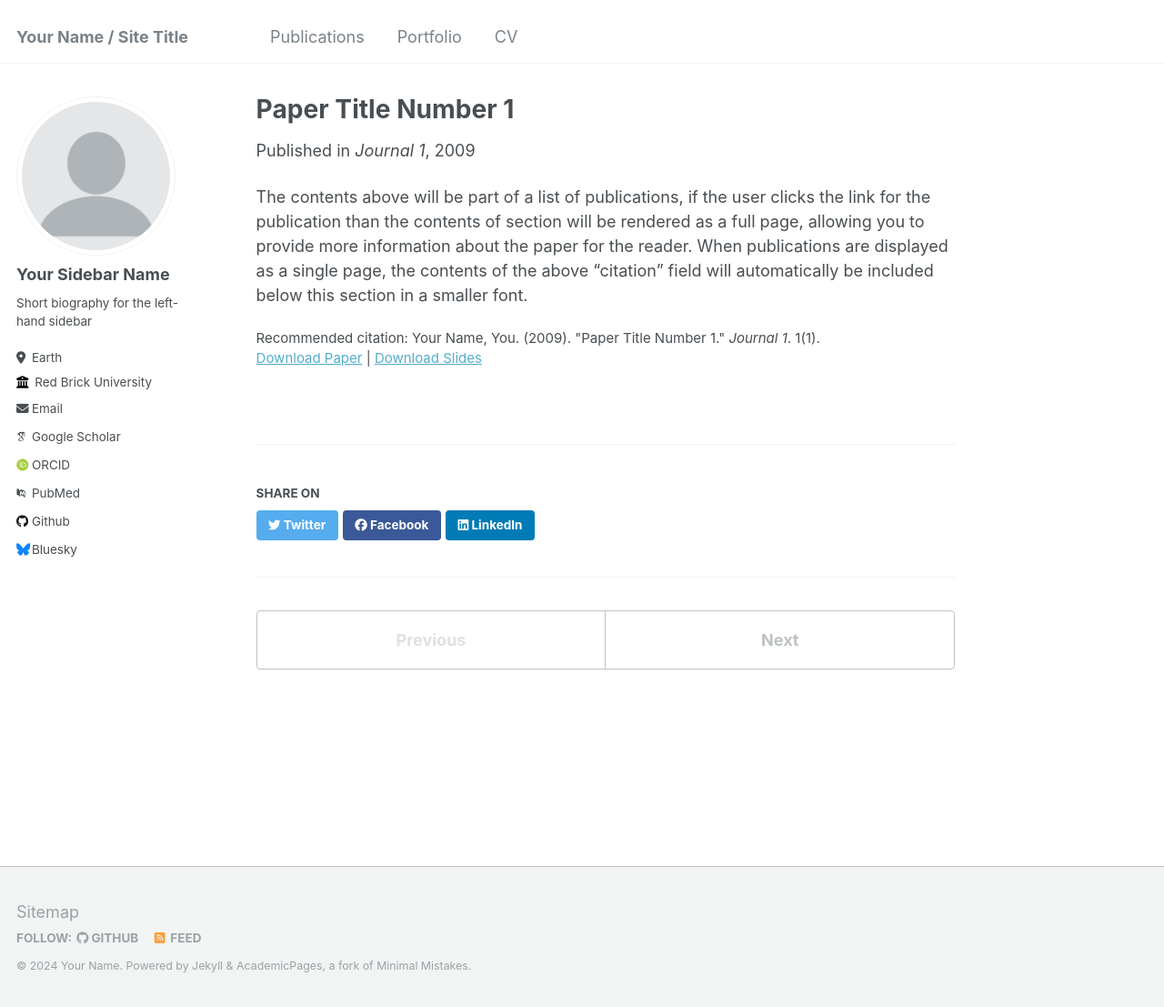
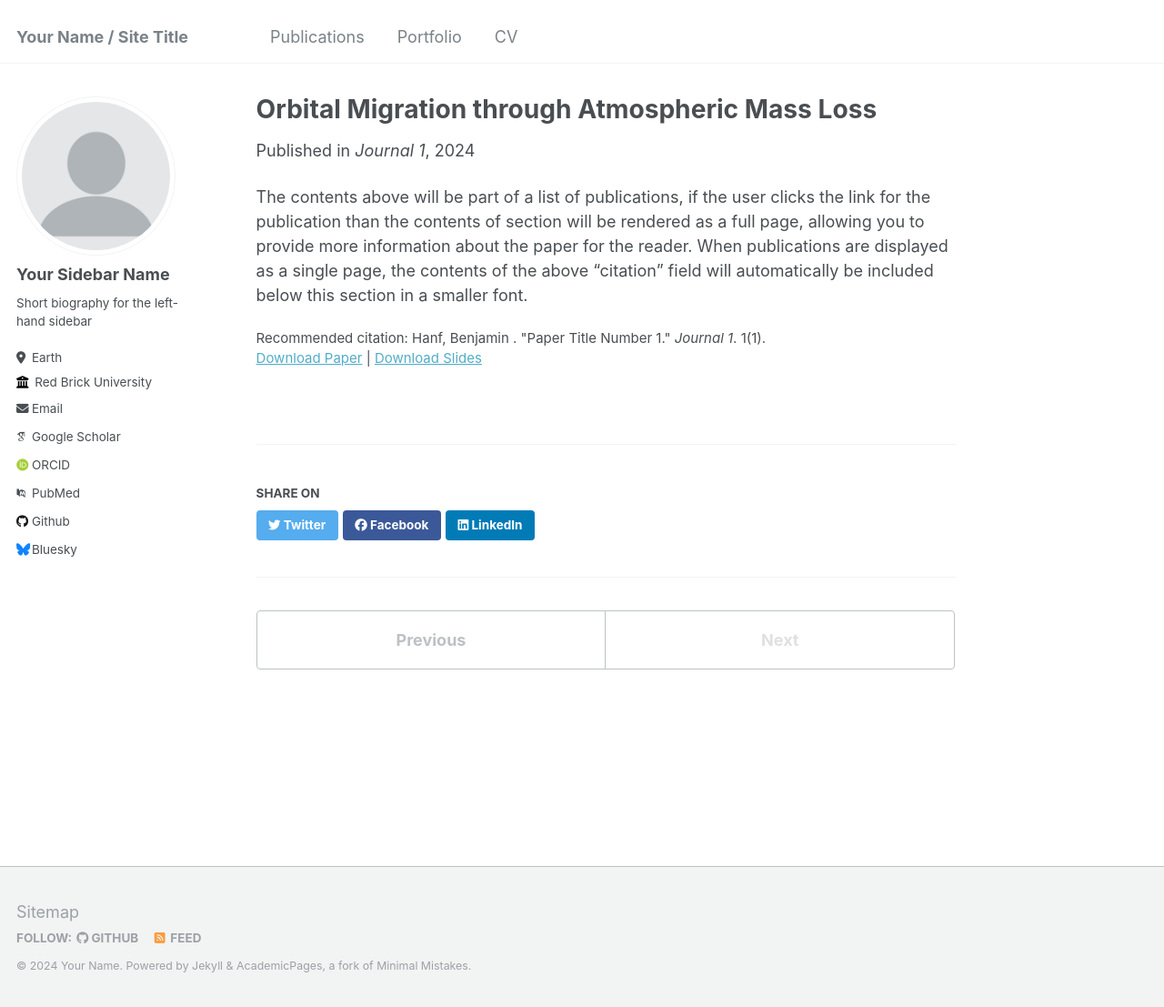
Before and after one commit to benhanf/benhanf.github.io, a Jekyll site: the page built from _publications/2009-10-01-paper-title-number-1.md, in a window 1280 px wide and 1107 px high. Shown: the whole window at 91% size. Built offline with Jekyll 4.4.1, drawn with Linux system fonts in a browser that asks for light colours; some web fonts are replaced.

Commit message:
added paper (not final)

```diff
--- a/_publications/2009-10-01-paper-title-number-1.md
+++ b/_publications/2009-10-01-paper-title-number-1.md
@@ -1,13 +1,13 @@
 ---
-title: "Paper Title Number 1"
+title: "Orbital Migration through Atmospheric Mass Loss"
 collection: publications
-permalink: /publication/2009-10-01-paper-title-number-1
-excerpt: 'This paper is about the number 1. The number 2 is left for future work.'
-date: 2009-10-01
+permalink: /publication/2024massloss
+excerpt: 'Work done at Harvey Mudd College under Dan Tamayo, focusing on exoplanet atmospheres and orbital dynamics.'
+date: 2024-9-9
 venue: 'Journal 1'
-slidesurl: 'http://academicpages.github.io/files/slides1.pdf'
+slidesurl: ''
 paperurl: 'http://academicpages.github.io/files/paper1.pdf'
-citation: 'Your Name, You. (2009). &quot;Paper Title Number 1.&quot; <i>Journal 1</i>. 1(1).'
+citation: 'Hanf, Benjamin . &quot;Paper Title Number 1.&quot; <i>Journal 1</i>. 1(1).'
 ---
 
 The contents above will be part of a list of publications, if the user clicks the link for the publication than the contents of section will be rendered as a full page, allowing you to provide more information about the paper for the reader. When publications are displayed as a single page, the contents of the above "citation" field will automatically be included below this section in a smaller font.
```
